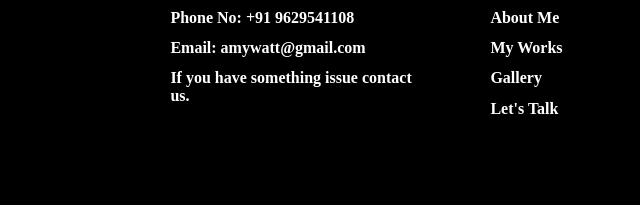
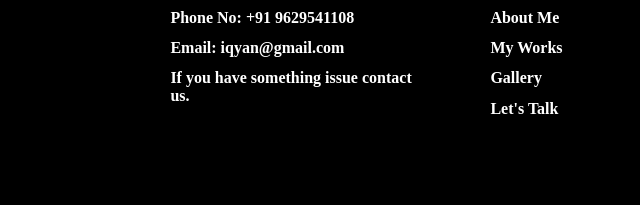
Before and after one commit to mohammed-iqyan-16052002/Calligraph, a plain HTML site: page About.html in a window 1280 px wide. Shown: the part 1002-1207 px from the top of the page, 188-828 px from the left. Drawn offline with Linux system fonts and the light colour scheme.

Commit message:
Email Modified

```diff
--- a/About.html
+++ b/About.html
@@ -67,7 +67,7 @@
                 <h1>Contact Info</h1>
                 <ul>
                     <li><a href=""> Phone No: +91 9629541108</a></li>
-                    <li><a href="">Email: amywatt@gmail.com</a></li>
+                    <li><a href="">Email: iqyan@gmail.com</a></li>
                     <li><a href="">If you have something issue contact us.</a></li>
                     <li></li>
                 </ul>
```
